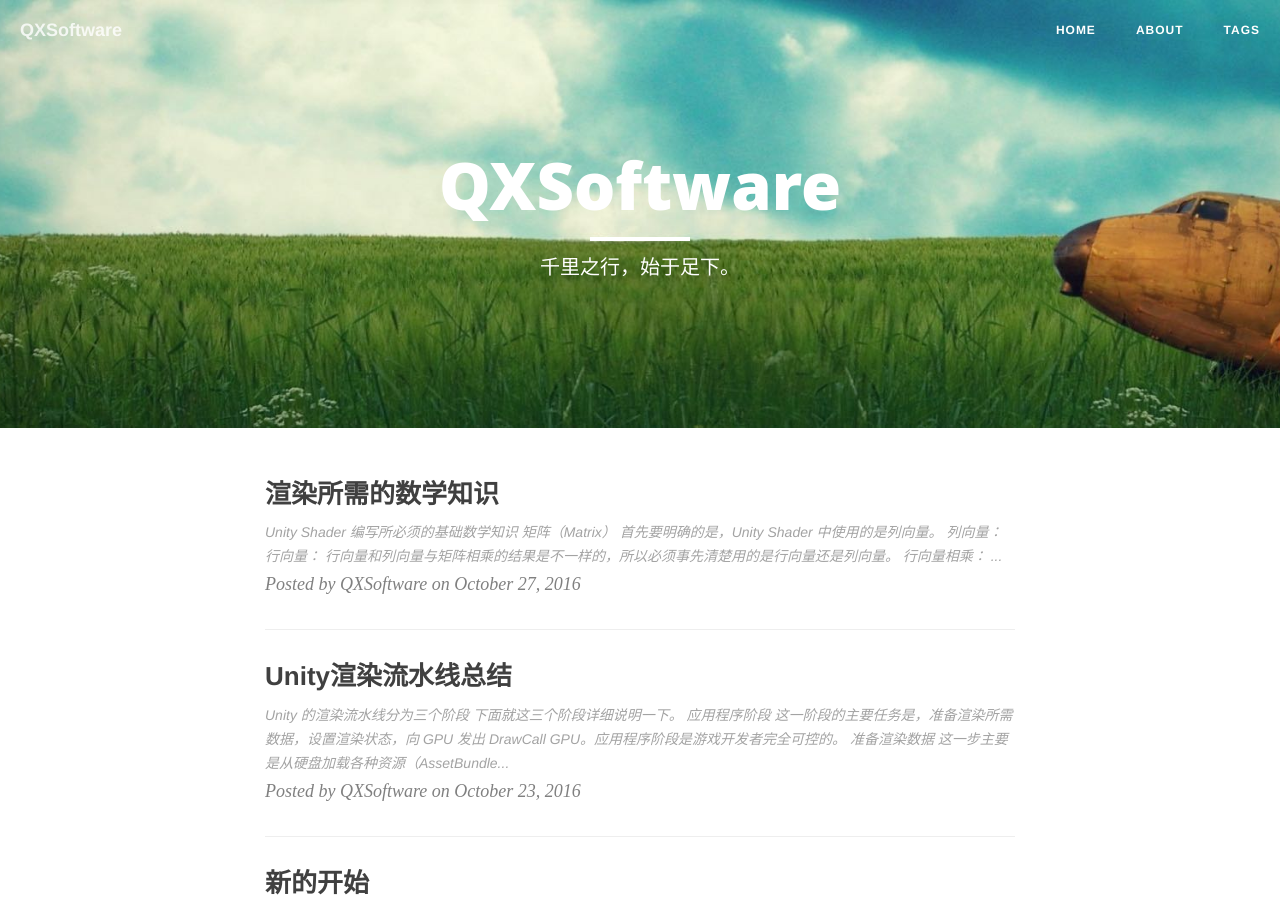
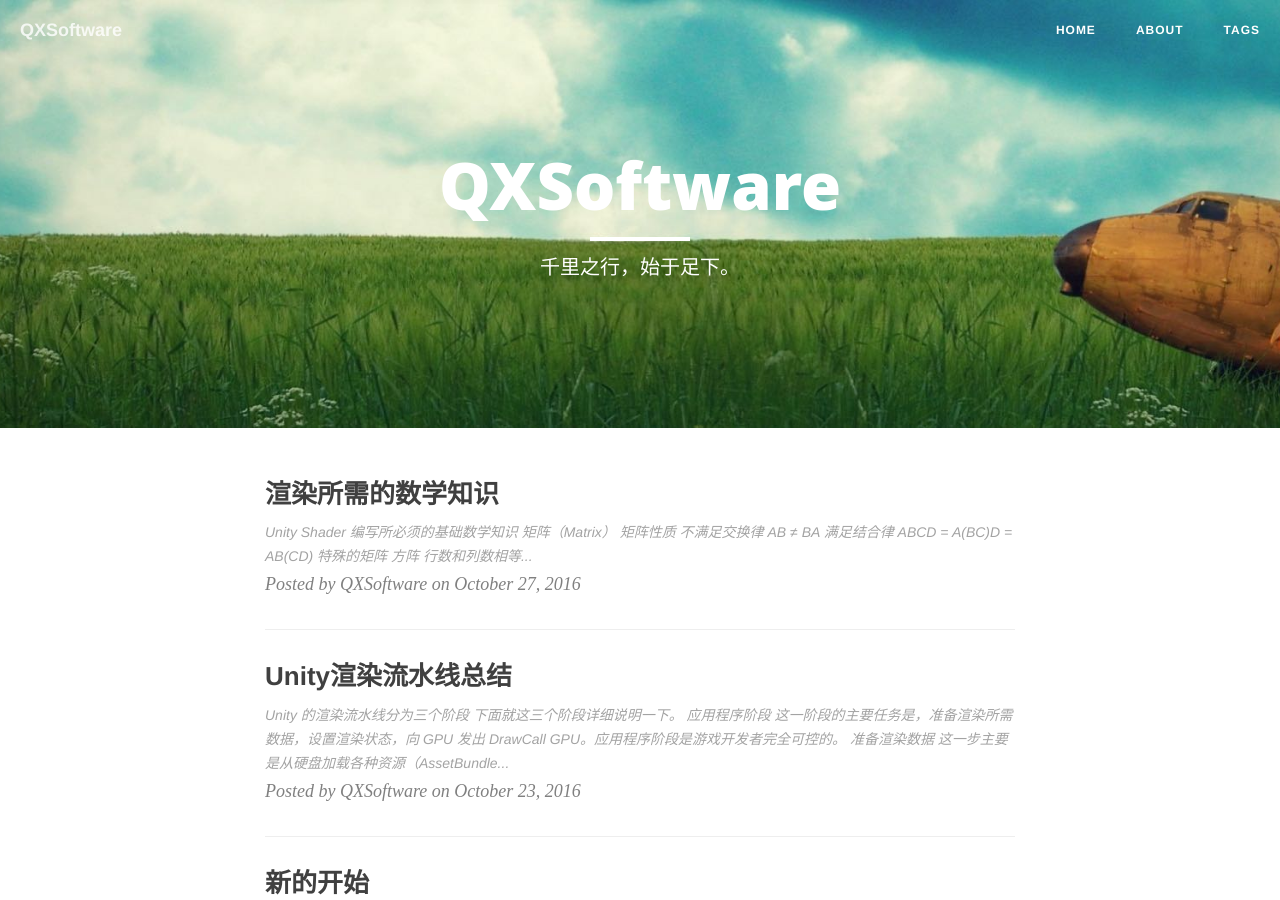
Before and after one commit to QXSoftware/qxsoftware.github.io, a Jekyll site: the page built from index.html, in a window 1280 px wide and 900 px high. Built offline with Jekyll 4.4.1, drawn with Linux system fonts in a browser that asks for light colours; nearby versions of some CDN libraries; the list of posts is cut into pages by our own code; some of the changed lines change nothing that is shown.

Commit message:
add more matrix info

```diff
--- a/_posts/2016-10-27-Unity Rendering Math.md
+++ b/_posts/2016-10-27-Unity Rendering Math.md
@@ -7,6 +7,39 @@
 
 ### 矩阵（Matrix）
 
+#### 矩阵性质
+
+* 不满足交换律
+
+	`AB ≠ BA`
+
+* 满足结合律
+
+	`ABCD = A(BC)D = AB(CD)`
+
+#### 特殊的矩阵
+
+* 方阵
+行数和列数相等的矩阵叫做方阵（Square Matrix），渲染常用的是 3x3 和 4x4 矩阵。如果除了对角线之外的元素都是 0，那么这个矩阵也叫做对角矩阵（Diagonal Matrix）。
+
+	方阵：
+	![](/post_img/square-matrix.png)
+
+	对角矩阵：
+	![](/post_img/diagonal-matrix.png)
+
+* 单位矩阵
+单位矩阵是对角线的元素都为 1 的对角矩阵。单位矩阵一般用 I 表示。
+
+	`MI = IM`
+
+	单位矩阵：
+	![](/post_img/identity-matrix.png)
+
+* 转置矩阵
+转置
+
+####  行向量还是列向量？
 
 > 首先要明确的是，Unity Shader 中使用的是列向量。
 
```
